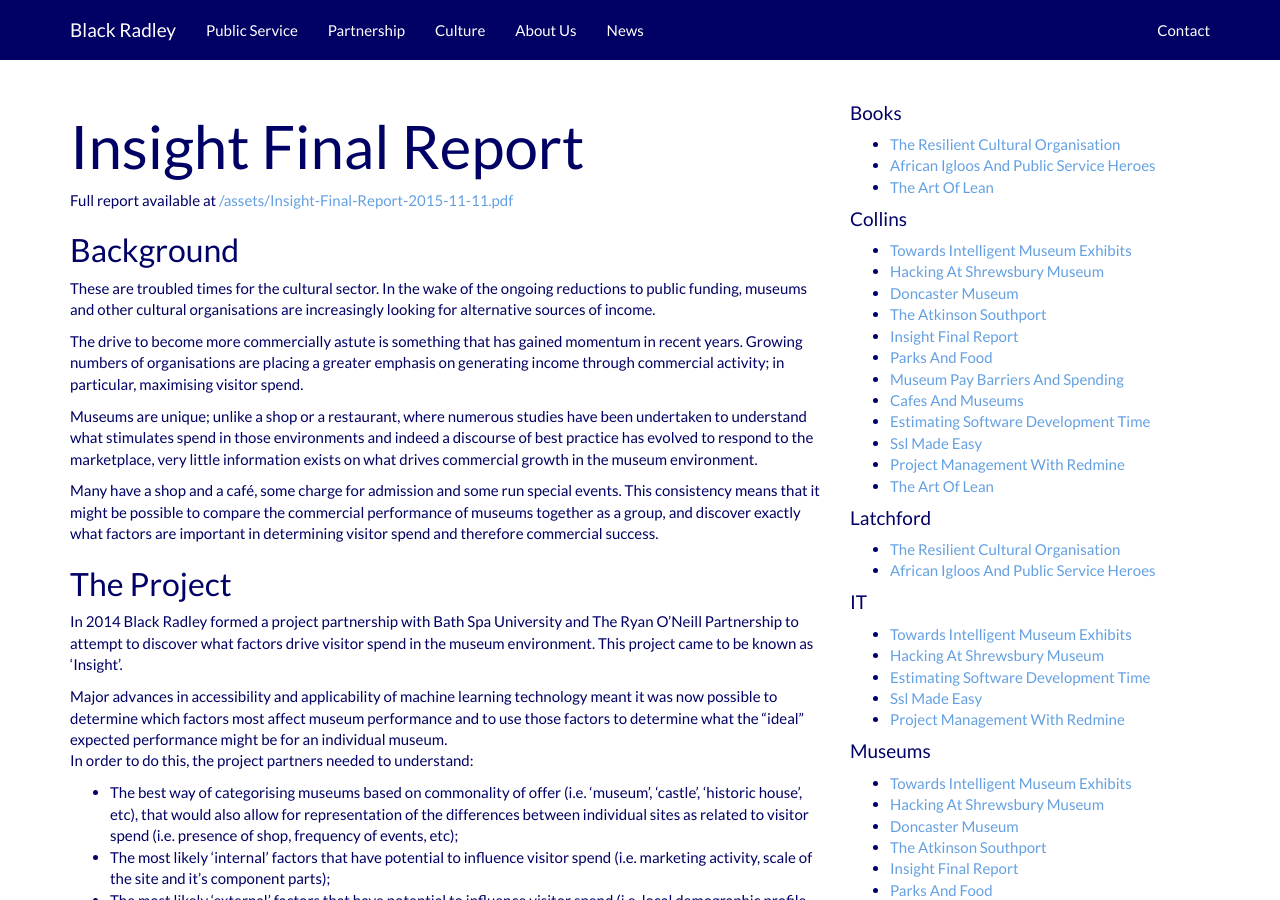
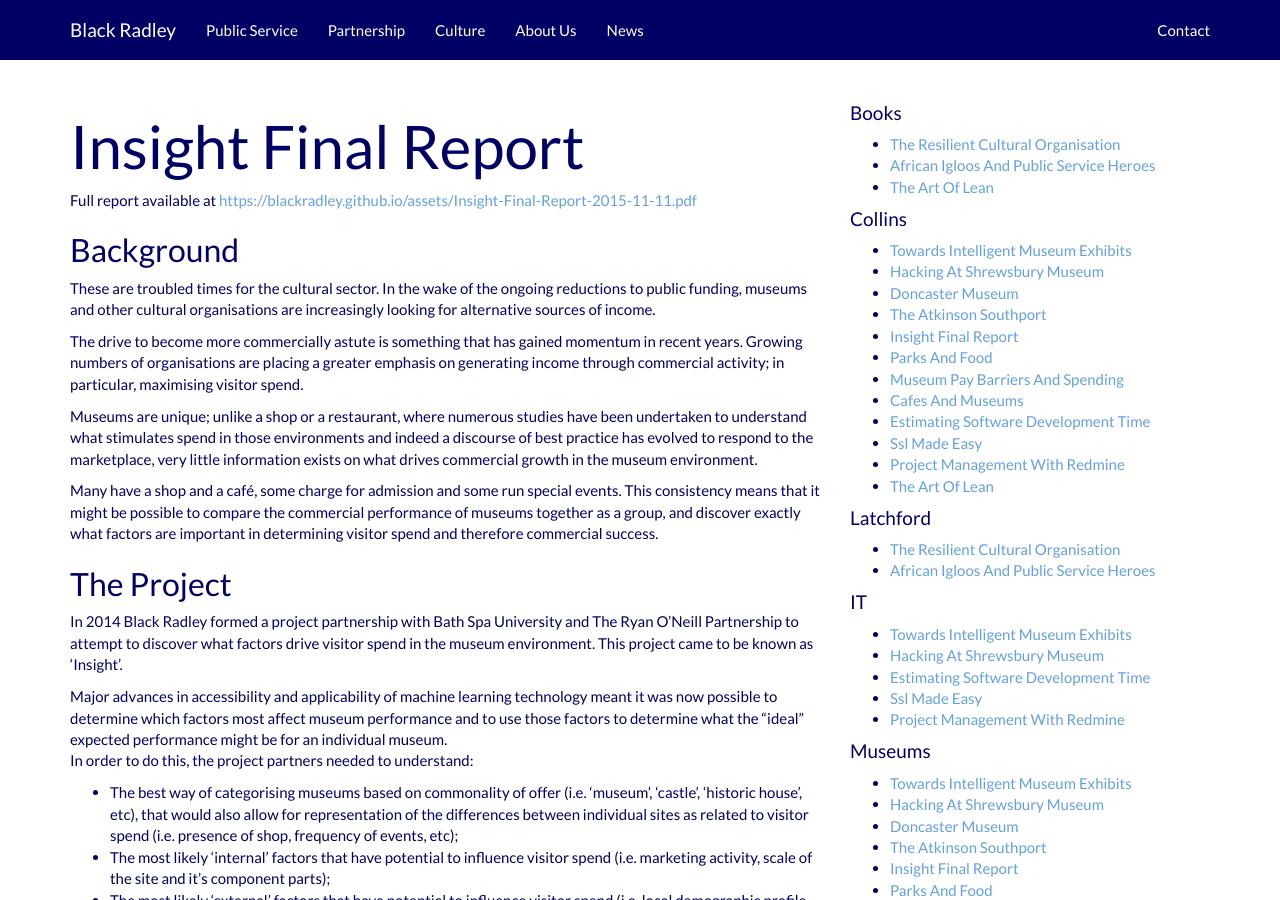
Before and after one commit to blackradley/blackradley.github.io, a Jekyll site: the page built from _posts/2015-11-11-insight-final-report.md, in a window 1280 px wide and 900 px high. Built offline with Jekyll 4.4.1, drawn with Linux system fonts in a browser that asks for light colours; nearby versions of some CDN libraries; part of the change alters nothing that is shown.

```diff
--- a/_config.yml
+++ b/_config.yml
@@ -6,6 +6,8 @@ kramdown:
   auto_ids: true
   input: GFM
   hard_wrap: false
+
+url: https://blackradley.github.io
 
 # Permalinks
 permalink:        pretty
--- a/_posts/2015-11-11-insight-final-report.md
+++ b/_posts/2015-11-11-insight-final-report.md
@@ -7,7 +7,7 @@ tags:
 ---
 # {{ page.title }}
 
-Full report available at [/assets/Insight-Final-Report-2015-11-11.pdf](/assets/Insight-Final-Report-2015-11-11.pdf)
+Full report available at [{{site.url}}/assets/Insight-Final-Report-2015-11-11.pdf](/assets/Insight-Final-Report-2015-11-11.pdf)
 
 ## Background
 
@@ -29,7 +29,7 @@ In order to do this, the project partners needed to understand:
 * The best way of categorising museums based on commonality of offer (i.e. 'museum', 'castle', 'historic house', etc), that would also allow for representation of the differences  between individual sites as related to visitor spend (i.e. presence of shop, frequency of events, etc);
 * The most likely 'internal' factors that have potential to influence visitor spend (i.e. marketing activity, scale of the site and it's component parts);
 * The most likely 'external' factors that have potential to influence visitor spend (i.e. local demographic profile etc.);
-*  The most appropriate means by which to collect this information;
+* The most appropriate means by which to collect this information;
 * The most appropriate means by which to report back the findings.
 
 After a process of rigorous research and in consultation with a steering committee of museum sector representatives, an online platform was designed and built enabling individual museums to:
```
